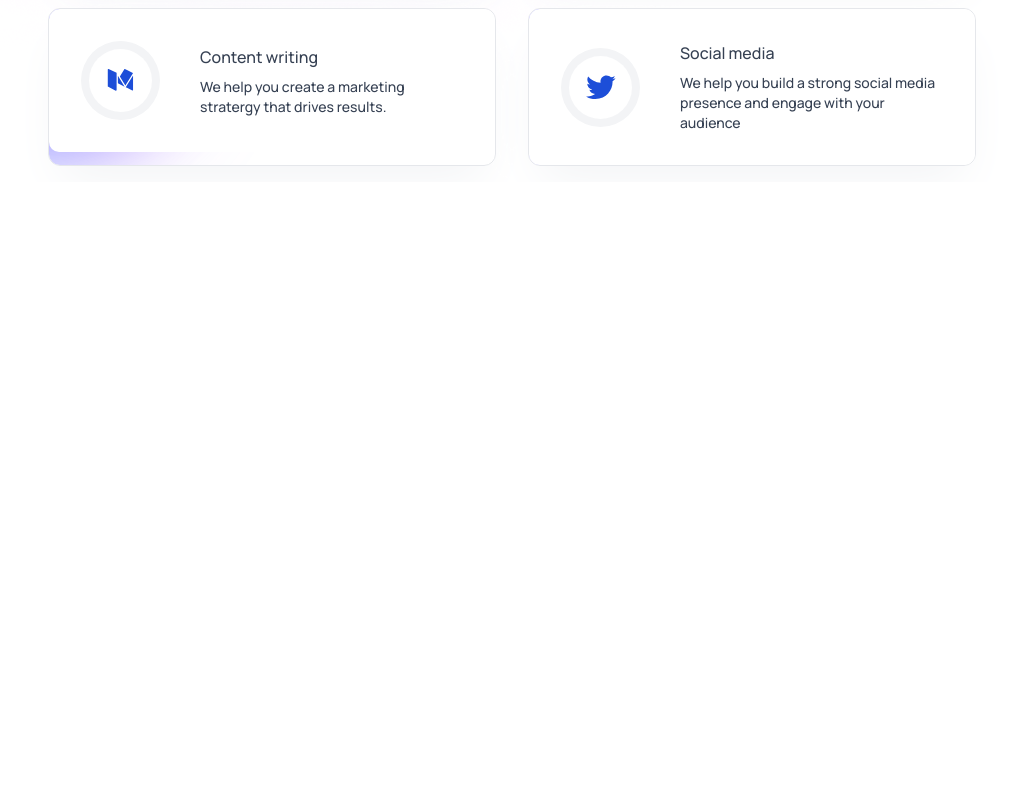
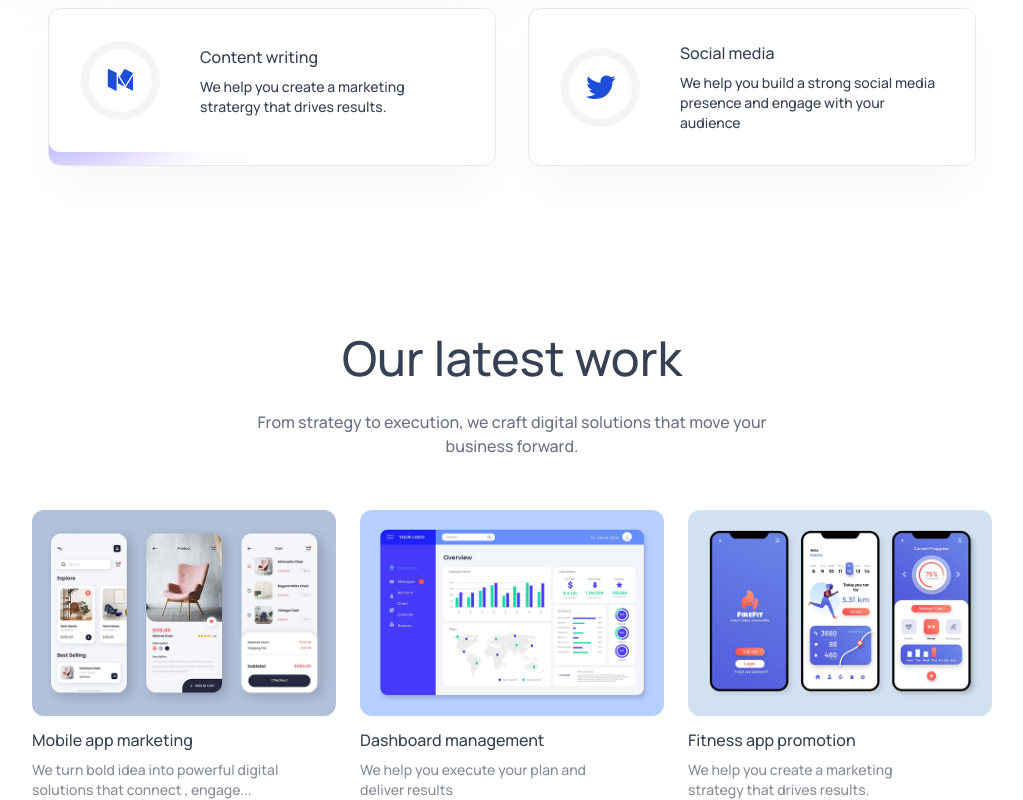
Before and after one commit to Pradyumn-Chamoli/React-Tailwind-project, a React (Vite) app: page / in a window 1280 px wide. Shown: the part 1548-2348 px from the top of the page, without its empty margins (128-1151 px from the left). Before the commit the page ends 1730 px from the top, so only its background shows below. Built offline with nearby package versions, Linux system fonts and the light colour scheme.

Commit message:
Added OurWork component

```diff
--- a/src/App.jsx
+++ b/src/App.jsx
@@ -3,6 +3,7 @@ import Navbar from './components/navbar'
 import Hero from './components/Hero';
 import TrustedBy from './components/TrustedBy';
 import Services from './components/Services';
+import OurWork from './components/OurWork';
 
 const App = () => {
 
@@ -13,6 +14,7 @@ const App = () => {
       <Hero/>
       <TrustedBy/>
       <Services/>
+      <OurWork/>
     </div>
   )
 }
--- /dev/null
+++ b/src/components/OurWork.jsx
@@ -0,0 +1,51 @@
+import React from "react";
+import Title from "./Title";
+import assets from "../assets/assets";
+
+const OurWork = () => {
+
+    const workData = [
+        {
+            title:'Mobile app marketing',
+            description:'We turn bold idea into powerful digital solutions that connect , engage...',
+            image:assets.work_mobile_app
+        },
+        {
+            title:'Dashboard management',
+            description:'We help you execute your plan and deliver results',
+            image:assets.work_dashboard_management
+        },
+        {
+            title:'Fitness app promotion',
+            description:'We help you create a marketing strategy that drives results.',
+            image:assets.work_fitness_app
+        },
+    ]
+  return (
+    <div
+      id="our-work"
+      className="flex flex-col items-center gap-7 px-4 sm:px-12 lg:px-24 xl:px-40 pt-30 text-gray-700 dark:text-white"
+    >
+      <Title
+        title="Our latest work"
+        desc="From strategy to execution, we craft digital solutions that move your business forward."
+      />
+
+      <div className='grid sm:grid-cols-2 lg:grid-cols-3 gap-6 w-full max-w-5xl'>
+        {
+            workData.map((work , index)=>(
+                <div key={index} className="hover:scale-102 duration-500 transtition-all cursor-pointer">
+                    <img src={work.image} className='w-full rounded-xl' alt="" />
+                    <h3 className='mt-3 mb-2 text-1g font-semibold'>{work.title}</h3>
+                    <p className='text-sm opacity-60 w-5/6'>{work.description}</p>
+
+                </div>
+            ))
+        }
+
+      </div>
+    </div>
+  );
+};
+
+export default OurWork;
```
